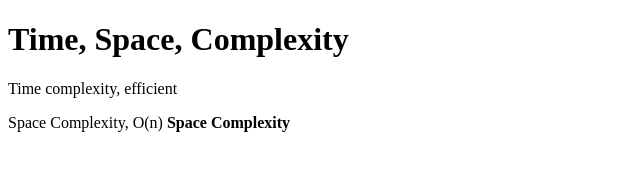
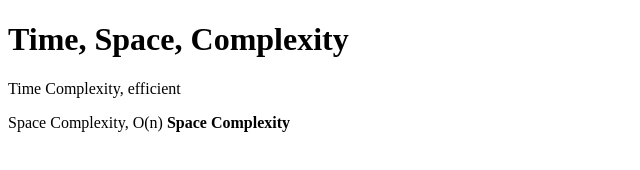
Before and after one commit to acciojob/time-and-space-complexity-Yogagujar07, a website: page main.html in a window 1280 px wide. Shown: the full height of the page, 0-640 px from the left. Drawn offline with Linux system fonts and the light colour scheme.

Commit message:
created a submission

```diff
--- a/main.html
+++ b/main.html
@@ -9,7 +9,7 @@
 <body>
 	 <h1>Time, Space, Complexity</h1>
 
-    <p>Time complexity, efficient</p>
+    <p>Time Complexity, efficient</p>
 
     <p>Space Complexity, O(n) <b>Space Complexity</b></p>
 	<!-- the entire body must be written by student -->
```
